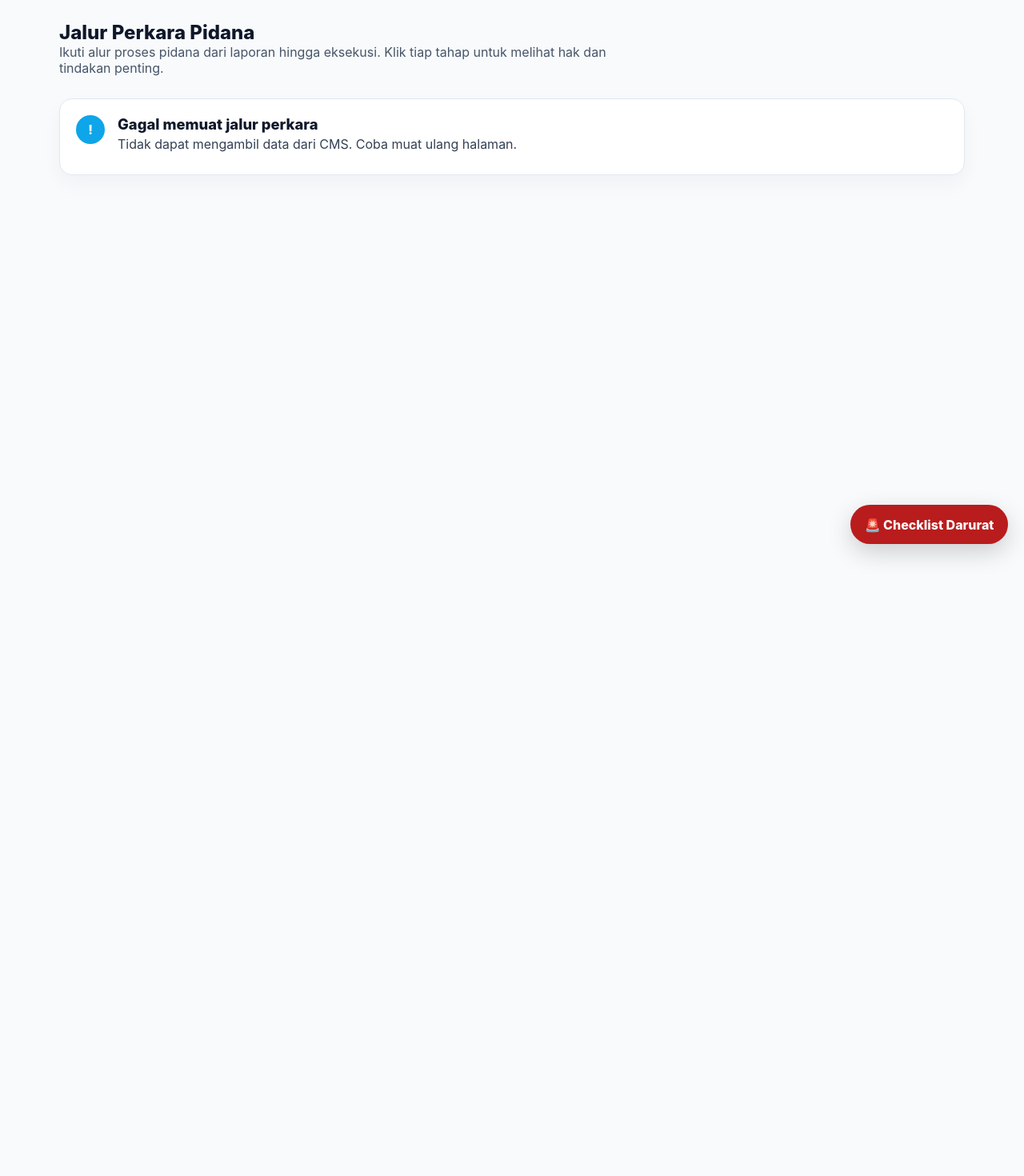
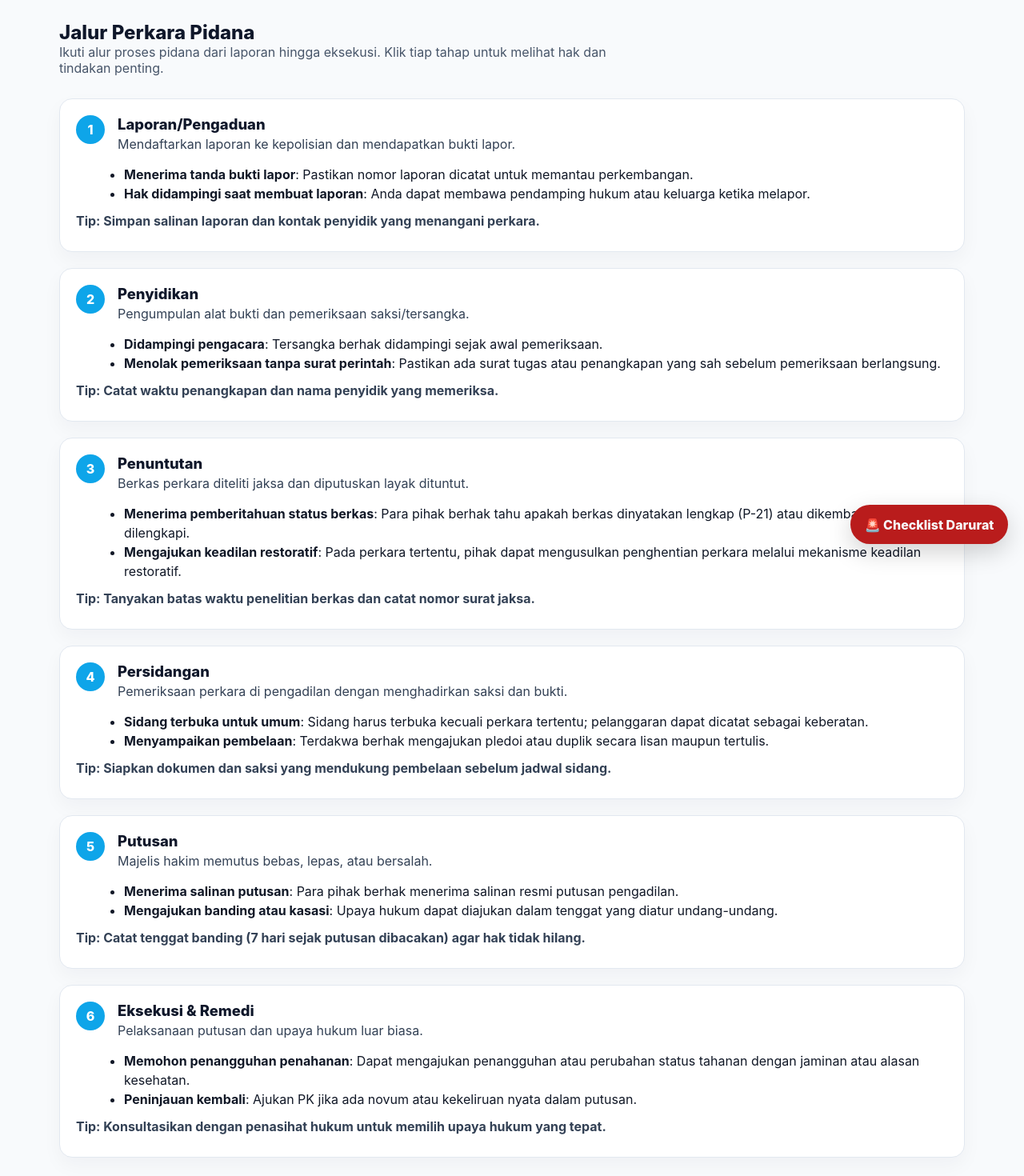
Before and after one commit to psychoMetryx/PenalProcedure, a Next.js app: page /jalur-perkara in a window 1280 px wide. Shown: the part 100-1570 px from the top of the page at 80% size. Before the commit the page ends 800 px from the top, so only its background shows below. Built offline with nearby package versions, Linux system fonts and the light colour scheme.

Commit message:
Add cached fallbacks for Sanity content

```diff
--- /dev/null
+++ b/cms/cache.ts
@@ -0,0 +1,36 @@
+import { mkdir, readFile, writeFile } from 'fs/promises';
+import path from 'path';
+
+const DATA_DIR = path.join(process.cwd(), 'public', 'data');
+
+async function readCachedPayload<T>(fileName: string): Promise<T | null> {
+  const cachePath = path.join(DATA_DIR, fileName);
+
+  try {
+    const content = await readFile(cachePath, 'utf8');
+    return JSON.parse(content) as T;
+  } catch (error) {
+    return null;
+  }
+}
+
+async function persistCachedPayload<T>(fileName: string, payload: T) {
+  const cachePath = path.join(DATA_DIR, fileName);
+
+  try {
+    await mkdir(DATA_DIR, { recursive: true });
+    await writeFile(cachePath, JSON.stringify(payload, null, 2), 'utf8');
+  } catch (error) {
+    console.error(`Failed to persist cached payload for ${fileName}`, error);
+  }
+}
+
+export const cachePaths = {
+  rights: 'rights.json',
+  stages: 'stages.json'
+};
+
+export const cache = {
+  read: readCachedPayload,
+  write: persistCachedPayload
+};
--- a/cms/contentService.ts
+++ b/cms/contentService.ts
@@ -1,13 +1,40 @@
 import { fetchFromSanity } from './config';
+import { cache, cachePaths } from './cache';
 import { GLOSSARY_QUERY, RIGHTS_QUERY, STAGES_QUERY, TEMPLATES_QUERY } from './queries';
 import { DocumentTemplate, GlossaryTerm, Right, Stage } from './types';
 
 export async function getStages(): Promise<Stage[]> {
-  return fetchFromSanity<Stage[]>(STAGES_QUERY);
+  try {
+    const stages = await fetchFromSanity<Stage[]>(STAGES_QUERY);
+    await cache.write(cachePaths.stages, stages);
+    return stages;
+  } catch (error) {
+    const cachedStages = await cache.read<Stage[]>(cachePaths.stages);
+
+    if (cachedStages?.length) {
+      console.warn('Falling back to cached stages payload');
+      return cachedStages;
+    }
+
+    throw error;
+  }
 }
 
 export async function getRights(): Promise<Right[]> {
-  return fetchFromSanity<Right[]>(RIGHTS_QUERY);
+  try {
+    const rights = await fetchFromSanity<Right[]>(RIGHTS_QUERY);
+    await cache.write(cachePaths.rights, rights);
+    return rights;
+  } catch (error) {
+    const cachedRights = await cache.read<Right[]>(cachePaths.rights);
+
+    if (cachedRights?.length) {
+      console.warn('Falling back to cached rights payload');
+      return cachedRights;
+    }
+
+    throw error;
+  }
 }
 
 export async function getGlossaryTerms(): Promise<GlossaryTerm[]> {
--- /dev/null
+++ b/public/data/stages.json
@@ -0,0 +1,98 @@
+[
+  {
+    "_id": "stage-report",
+    "title": "Laporan/Pengaduan",
+    "slug": { "current": "laporan", "_type": "slug" },
+    "order": 1,
+    "summary": "Mendaftarkan laporan ke kepolisian dan mendapatkan bukti lapor.",
+    "rights": [
+      {
+        "title": "Menerima tanda bukti lapor",
+        "description": "Pastikan nomor laporan dicatat untuk memantau perkembangan."
+      },
+      {
+        "title": "Hak didampingi saat membuat laporan",
+        "description": "Anda dapat membawa pendamping hukum atau keluarga ketika melapor."
+      }
+    ],
+    "tip": "Simpan salinan laporan dan kontak penyidik yang menangani perkara."
+  },
+  {
+    "_id": "stage-investigation",
+    "title": "Penyidikan",
+    "slug": { "current": "penyidikan", "_type": "slug" },
+    "order": 2,
+    "summary": "Pengumpulan alat bukti dan pemeriksaan saksi/tersangka.",
+    "rights": [
+      { "title": "Didampingi pengacara", "description": "Tersangka berhak didampingi sejak awal pemeriksaan." },
+      {
+        "title": "Menolak pemeriksaan tanpa surat perintah",
+        "description": "Pastikan ada surat tugas atau penangkapan yang sah sebelum pemeriksaan berlangsung."
+      }
+    ],
+    "tip": "Catat waktu penangkapan dan nama penyidik yang memeriksa."
+  },
+  {
+    "_id": "stage-prosecution",
+    "title": "Penuntutan",
+    "slug": { "current": "penuntutan", "_type": "slug" },
+    "order": 3,
+    "summary": "Berkas perkara diteliti jaksa dan diputuskan layak dituntut.",
+    "rights": [
+      {
+        "title": "Menerima pemberitahuan status berkas",
+        "description": "Para pihak berhak tahu apakah berkas dinyatakan lengkap (P-21) atau dikembalikan untuk dilengkapi."
+      },
+      {
+        "title": "Mengajukan keadilan restoratif",
+        "description": "Pada perkara tertentu, pihak dapat mengusulkan penghentian perkara melalui mekanisme keadilan restoratif."
+      }
+    ],
+    "tip": "Tanyakan batas waktu penelitian berkas dan catat nomor surat jaksa."
+  },
+  {
+    "_id": "stage-trial",
+    "title": "Persidangan",
+    "slug": { "current": "persidangan", "_type": "slug" },
+    "order": 4,
+    "summary": "Pemeriksaan perkara di pengadilan dengan menghadirkan saksi dan bukti.",
+    "rights": [
+      {
+        "title": "Sidang terbuka untuk umum",
+        "description": "Sidang harus terbuka kecuali perkara tertentu; pelanggaran dapat dicatat sebagai keberatan."
+      },
+      { "title": "Menyampaikan pembelaan", "description": "Terdakwa berhak mengajukan pledoi atau duplik secara lisan maupun tertulis." }
+    ],
+    "tip": "Siapkan dokumen dan saksi yang mendukung pembelaan sebelum jadwal sidang."
+  },
+  {
+    "_id": "stage-verdict",
+    "title": "Putusan",
+    "slug": { "current": "putusan", "_type": "slug" },
+    "order": 5,
+    "summary": "Majelis hakim memutus bebas, lepas, atau bersalah.",
+    "rights": [
+      { "title": "Menerima salinan putusan", "description": "Para pihak berhak menerima salinan resmi putusan pengadilan." },
+      { "title": "Mengajukan banding atau kasasi", "description": "Upaya hukum dapat diajukan dalam tenggat yang diatur undang-undang." }
+    ],
+    "tip": "Catat tenggat banding (7 hari sejak putusan dibacakan) agar hak tidak hilang."
+  },
+  {
+    "_id": "stage-execution",
+    "title": "Eksekusi & Remedi",
+    "slug": { "current": "eksekusi", "_type": "slug" },
+    "order": 6,
+    "summary": "Pelaksanaan putusan dan upaya hukum luar biasa.",
+    "rights": [
+      {
+        "title": "Memohon penangguhan penahanan",
+        "description": "Dapat mengajukan penangguhan atau perubahan status tahanan dengan jaminan atau alasan kesehatan."
+      },
+      {
+        "title": "Peninjauan kembali",
+        "description": "Ajukan PK jika ada novum atau kekeliruan nyata dalam putusan."
+      }
+    ],
+    "tip": "Konsultasikan dengan penasihat hukum untuk memilih upaya hukum yang tepat."
+  }
+]
```
Also changed, not shown: public/data/rights.json (added, +65 -0 lines).
